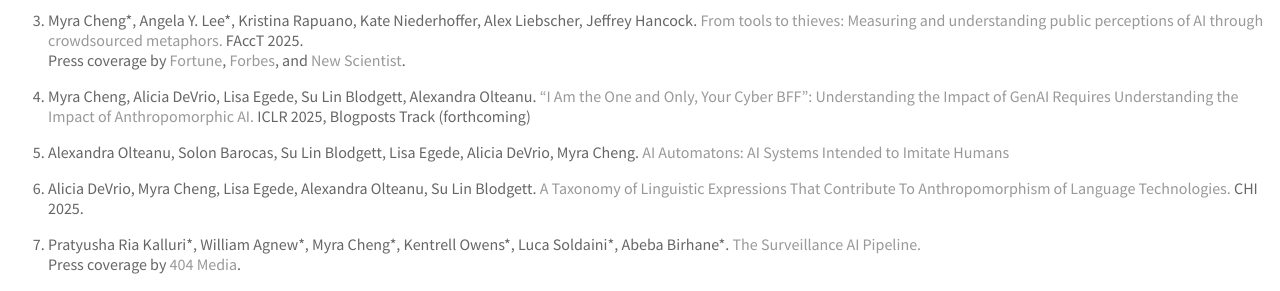
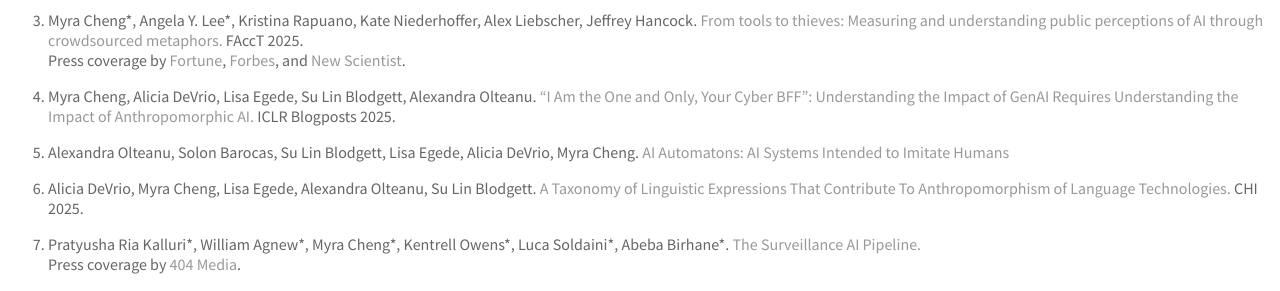
Before and after one commit to myracheng/myracheng.github.io, a Jekyll site: the page built from research.md, in a window 1280 px wide. Shown: the part 385-676 px from the top of the page. Built offline with Jekyll 4.4.1, drawn with Linux system fonts in a browser that asks for light colours; some web fonts are replaced; our own code applies the rules of GitHub Pages for plain Markdown files.

Commit message:
Update research.md

```diff
--- a/research.md
+++ b/research.md
@@ -6,7 +6,7 @@
 1. Myra Cheng\*, Angela Y. Lee\*, Kristina Rapuano, Kate Niederhoffer, Alex Liebscher, Jeffrey Hancock. [From tools to thieves: Measuring and understanding public perceptions of AI through crowdsourced metaphors.](https://www.arxiv.org/pdf/2501.18045) FAccT 2025.
 <span  class="subline">Press coverage by [Fortune](https://fortune.com/2025/02/13/chatbot-friends-anthromorphism-competence-stanford-unviversity-study/), [Forbes](https://www.forbes.com/sites/lanceeliot/2025/02/14/why-our-metaphors-about-ai-shape-how-ai-thinks-about-us/), and [New Scientist](https://www.newscientist.com/article/2467435-people-are-starting-to-trust-ai-more-and-view-it-as-more-human-like/).</span>
 
-1. Myra Cheng, Alicia DeVrio, Lisa Egede, Su Lin Blodgett, Alexandra Olteanu. ["I Am the One and Only, Your Cyber BFF": Understanding the Impact of GenAI Requires Understanding the Impact of Anthropomorphic AI.](https://arxiv.org/pdf/2410.08526) ICLR 2025, Blogposts Track (forthcoming)
+1. Myra Cheng, Alicia DeVrio, Lisa Egede, Su Lin Blodgett, Alexandra Olteanu. ["I Am the One and Only, Your Cyber BFF": Understanding the Impact of GenAI Requires Understanding the Impact of Anthropomorphic AI.](https://iclr-blogposts.github.io/2025/blog/anthropomorphic-ai/) ICLR Blogposts 2025.
 
 2. Alexandra Olteanu, Solon Barocas, Su Lin Blodgett, Lisa Egede, Alicia DeVrio, Myra Cheng. [AI Automatons: AI Systems Intended to Imitate Humans](https://arxiv.org/pdf/2503.02250)
 
```
